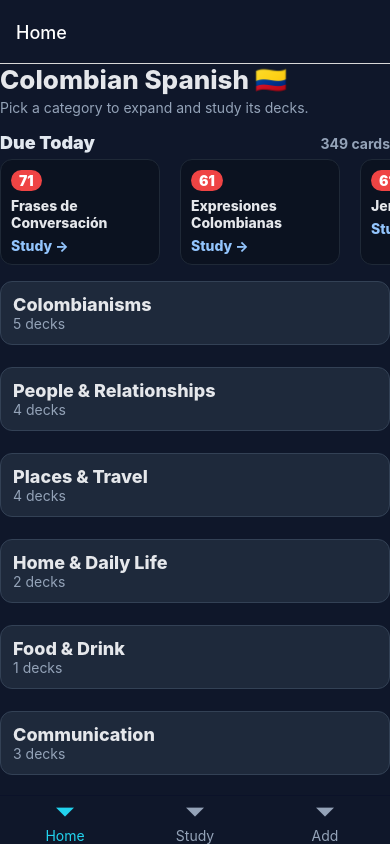
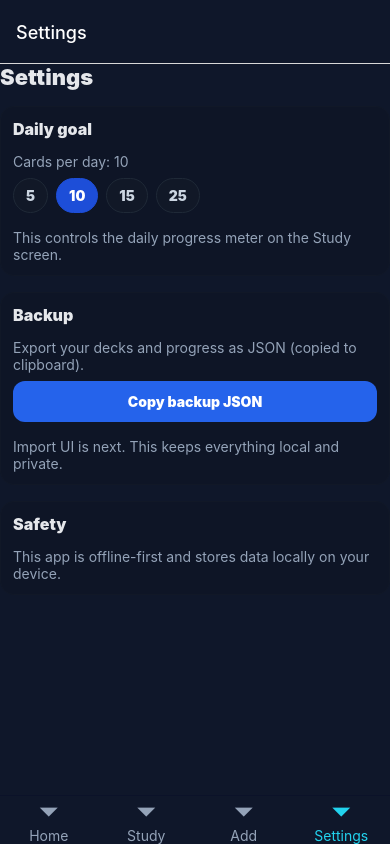
Before and after one commit to mikepitts25/Colombian-Spanish, a React Native app: screen /Settings in a window 390 px wide. Built offline with nearby package versions, Linux system fonts and the light colour scheme.

Commit message:
feat(settings): daily goal selector + backup export (#1)
Co-authored-by: Ubuntu <ubuntu@ip-172-31-42-3.eu-central-1.compute.internal>

```diff
--- a/package.json
+++ b/package.json
@@ -21,6 +21,7 @@
     "expo": "~51.0.28",
     "expo-linking": "~6.3.1",
     "expo-speech": "~12.0.2",
+    "expo-clipboard": "~6.0.3",
     "expo-status-bar": "~1.12.1",
     "react": "18.2.0",
     "react-native": "0.74.5",
--- a/src/navigation/index.tsx
+++ b/src/navigation/index.tsx
@@ -5,6 +5,7 @@ import { Text } from 'react-native';
 import HomeScreen from '../screens/HomeScreen';
 import StudyScreen from '../screens/StudyScreen';
 import AddCardScreen from '../screens/AddCardScreen';
+import SettingsScreen from '../screens/SettingsScreen';
 
 const Tab = createBottomTabNavigator();
 const Stack = createNativeStackNavigator();
@@ -44,6 +45,14 @@ function Tabs() {
           title: 'Add Cards',
         }}
       />
+      <Tab.Screen
+        name="Settings"
+        component={SettingsScreen}
+        options={{
+          tabBarLabel: ({ color }) => <Text style={{ color }}>Settings</Text>,
+          title: 'Settings',
+        }}
+      />
     </Tab.Navigator>
   );
 }
--- /dev/null
+++ b/src/screens/SettingsScreen.tsx
@@ -0,0 +1,86 @@
+import React, { useEffect, useState } from 'react';
+import { Alert, Pressable, SafeAreaView, StyleSheet, Text, View } from 'react-native';
+import { colors, spacing } from '../styles/theme';
+import { getDailyProgress, setDailyTarget } from '../storage/storage';
+import * as Clipboard from 'expo-clipboard';
+import { loadDecks } from '../storage/storage';
+
+export default function SettingsScreen() {
+  const [target, setTarget] = useState(10);
+  const [loaded, setLoaded] = useState(false);
+
+  useEffect(() => {
+    (async () => {
+      const dp = await getDailyProgress();
+      setTarget(dp.target ?? 10);
+      setLoaded(true);
+    })();
+  }, []);
+
+  async function setGoal(next: number) {
+    const dp = await setDailyTarget(next);
+    setTarget(dp.target);
+  }
+
+  async function exportBackup() {
+    const decks = await loadDecks();
+    const payload = {
+      kind: 'colombian-spanish-backup',
+      version: 1,
+      exportedAt: new Date().toISOString(),
+      decks,
+    };
+    const json = JSON.stringify(payload);
+    await Clipboard.setStringAsync(json);
+    Alert.alert('Backup copied', 'Your decks/learning data backup JSON was copied to clipboard. Paste it somewhere safe.');
+  }
+
+  return (
+    <SafeAreaView style={styles.wrap}>
+      <Text style={styles.h1}>Settings</Text>
+
+      <View style={styles.card}>
+        <Text style={styles.h2}>Daily goal</Text>
+        <Text style={styles.p}>Cards per day: {loaded ? target : '…'}</Text>
+        <View style={styles.row}>
+          {[5, 10, 15, 25].map((n) => (
+            <Pressable key={n} style={[styles.pill, target === n && styles.pillActive]} onPress={() => setGoal(n)}>
+              <Text style={[styles.pillText, target === n && styles.pillTextActive]}>{n}</Text>
+            </Pressable>
+          ))}
+        </View>
+        <Text style={styles.sub}>This controls the daily progress meter on the Study screen.</Text>
+      </View>
+
+      <View style={styles.card}>
+        <Text style={styles.h2}>Backup</Text>
+        <Text style={styles.p}>Export your decks and progress as JSON (copied to clipboard).</Text>
+        <Pressable style={styles.primary} onPress={exportBackup}>
+          <Text style={styles.primaryText}>Copy backup JSON</Text>
+        </Pressable>
+        <Text style={styles.sub}>Import UI is next. This keeps everything local and private.</Text>
+      </View>
+
+      <View style={styles.card}>
+        <Text style={styles.h2}>Safety</Text>
+        <Text style={styles.p}>This app is offline-first and stores data locally on your device.</Text>
+      </View>
+    </SafeAreaView>
+  );
+}
+
+const styles = StyleSheet.create({
+  wrap: { flex: 1, backgroundColor: colors.bg, padding: spacing(2), gap: spacing(2) },
+  h1: { color: colors.text, fontSize: 22, fontWeight: '900' },
+  h2: { color: colors.text, fontSize: 16, fontWeight: '900', marginBottom: 6 },
+  p: { color: colors.sub },
+  sub: { color: colors.sub, marginTop: 8 },
+  card: { backgroundColor: '#0e1526', borderWidth: 1, borderColor: '#111827', borderRadius: 14, padding: spacing(1.5), gap: 8 },
+  row: { flexDirection: 'row', gap: 8, flexWrap: 'wrap' },
+  pill: { paddingVertical: 8, paddingHorizontal: 12, borderRadius: 999, backgroundColor: '#111827', borderWidth: 1, borderColor: '#1f2937' },
+  pillActive: { backgroundColor: '#1d4ed8', borderColor: '#1d4ed8' },
+  pillText: { color: '#cbd5e1', fontWeight: '900' },
+  pillTextActive: { color: 'white' },
+  primary: { backgroundColor: '#2563eb', borderRadius: 12, paddingVertical: 12, paddingHorizontal: 14, alignItems: 'center' },
+  primaryText: { color: 'white', fontWeight: '900' },
+});
```
Also changed, not shown: 1 other file (tests, documents, lock files or other folders).
